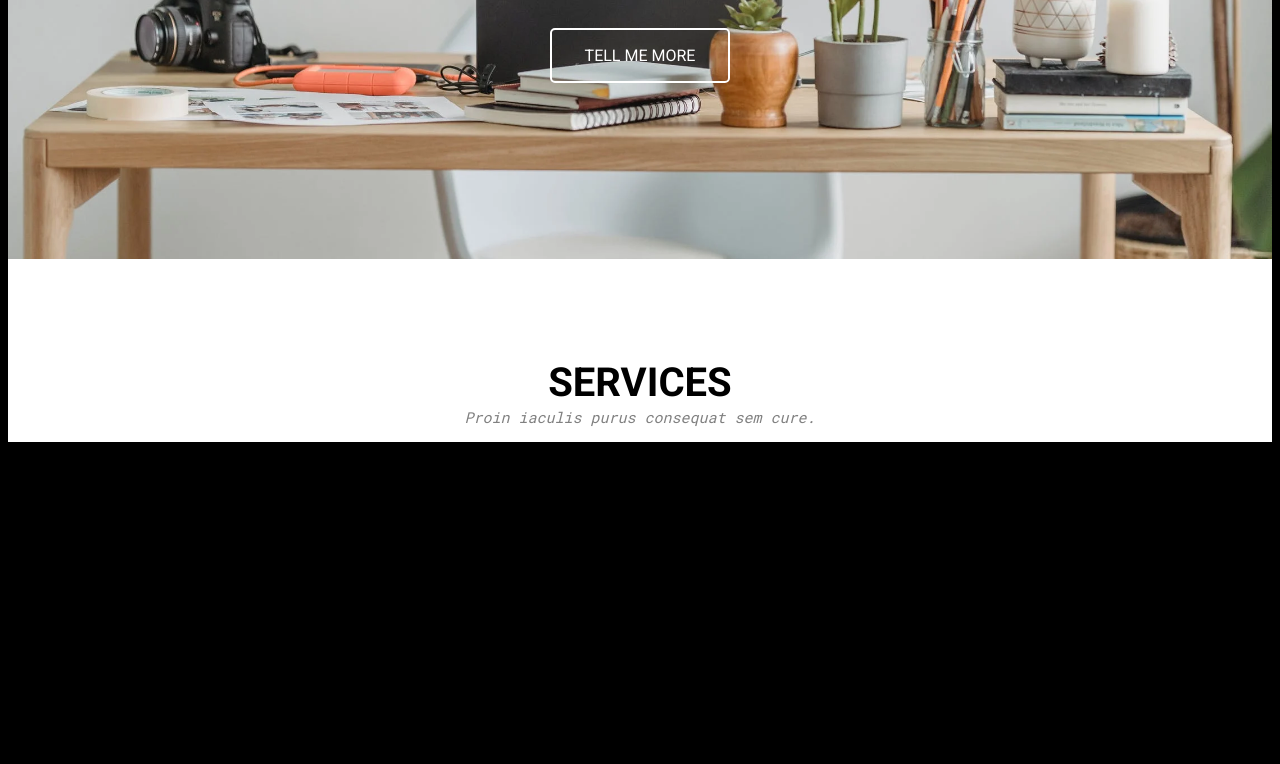
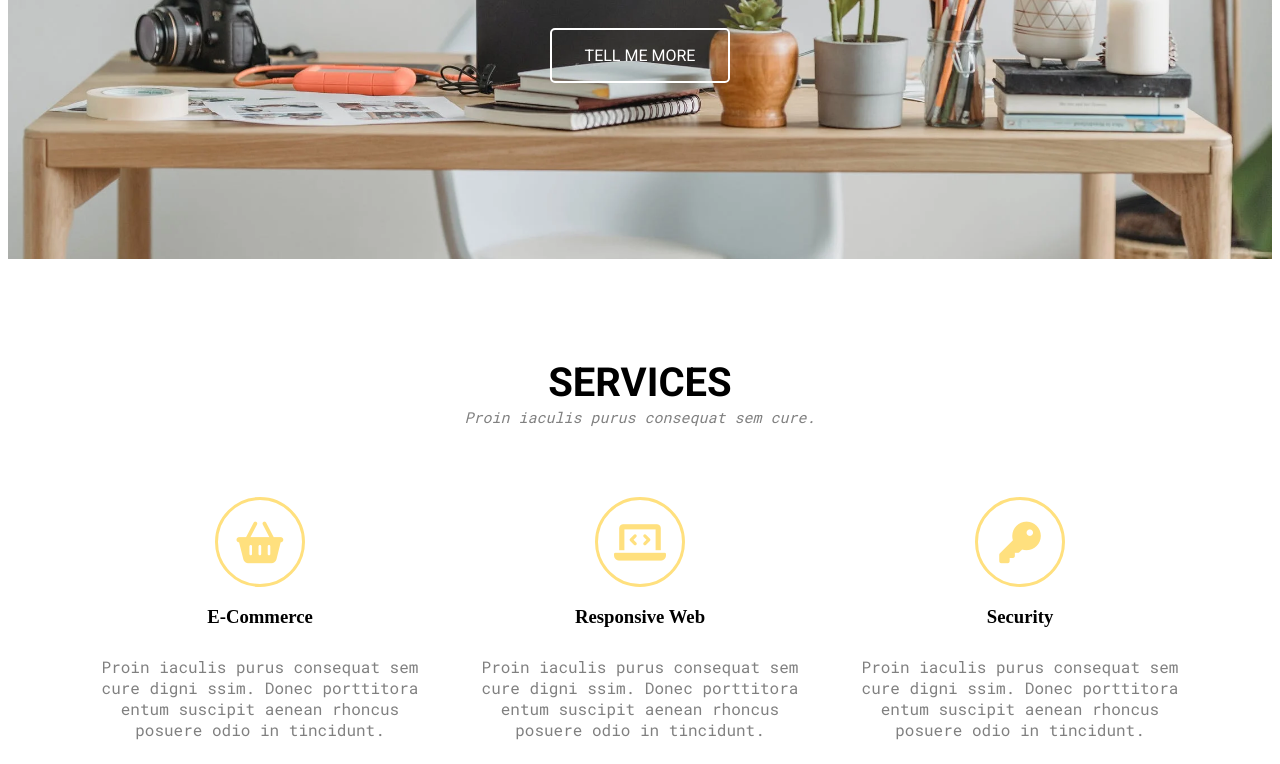
Before and after one commit to mchorosinski/landing-page-example-1, a website: page index.html in a window 1280 px wide. Shown: the part 449-1213 px from the top of the page. Before the commit the page ends 899 px from the top, so only its background shows below. Drawn offline with Linux system fonts and the light colour scheme.

Commit message:
Add 'SERVICES' section

```diff
--- a/index.html
+++ b/index.html
@@ -47,5 +47,27 @@
                 </div>
             </div>
         </section>
+
+        <section class="services-details">
+            <div class="container">
+              <div class="row">
+                <div class="col-12 col-sm-12 col-md-4 col-lg-4">
+                  <i class="fa-solid fa-basket-shopping"></i>
+                  <h3>E-Commerce</h3>
+                  <p>Proin iaculis purus consequat sem cure digni ssim. Donec porttitora entum suscipit aenean rhoncus posuere odio in tincidunt.</p>
+                </div>
+                <div class="col-12 col-sm-12 col-md-4 col-lg-4">
+                  <i class="fa-solid fa-laptop-code"></i>
+                  <h3>Responsive Web</h3>
+                  <p>Proin iaculis purus consequat sem cure digni ssim. Donec porttitora entum suscipit aenean rhoncus posuere odio in tincidunt.</p>
+                </div>
+                <div class="col-12 col-sm-12 col-md-4 col-lg-4">
+                  <i class="fa-solid fa-key"></i>
+                  <h3>Security</h3>
+                  <p>Proin iaculis purus consequat sem cure digni ssim. Donec porttitora entum suscipit aenean rhoncus posuere odio in tincidunt.</p>
+                </div>
+              </div>
+            </div>
+        </section>
     </body>
 </html>
--- a/sass/style.scss
+++ b/sass/style.scss
@@ -13,10 +13,6 @@ $transition-first: all 1s;
 $transition-second: all 0.1ms;
 
 /* Global */
-
-body {
-    background: $color-dark;
-}
 
 *, *::before, *::after  {
     box-sizing: border-box;
@@ -136,3 +132,28 @@ body {
         }
     }
 }
+
+.services-details {
+  margin-top: 55px;
+  text-align: center;
+    h3 {
+      text-align: center;
+    }
+    p {
+      text-align: center;
+      font-family: $font-second;
+      color: $color-third;
+      padding-top: 10px;
+    }
+    i {
+      text-align: center;
+      color: #FFE07E;
+      font-size: 2.6rem;
+      padding-bottom: 25px;
+      width: 90px;
+	    height: 90px;
+      line-height: 85px;
+	    border: 3px solid #FFE07E;
+	    border-radius: 100%;
+    }
+}
```
Also changed, not shown: css/style.css, 1 other file.
